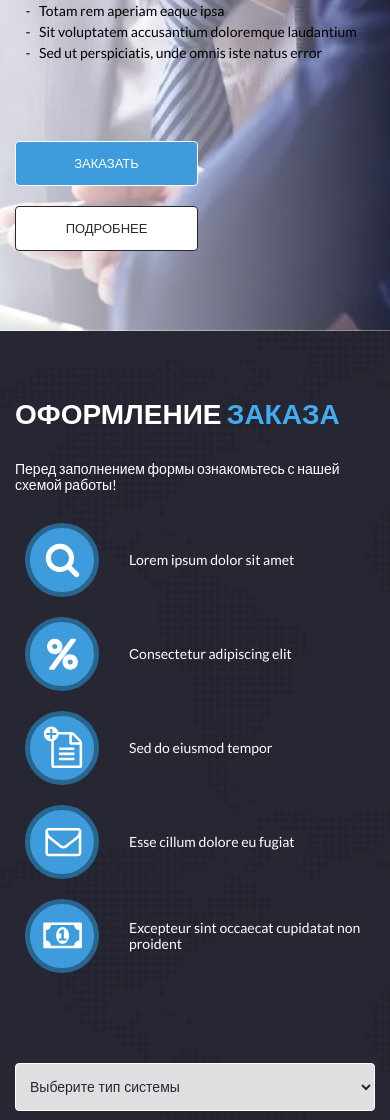
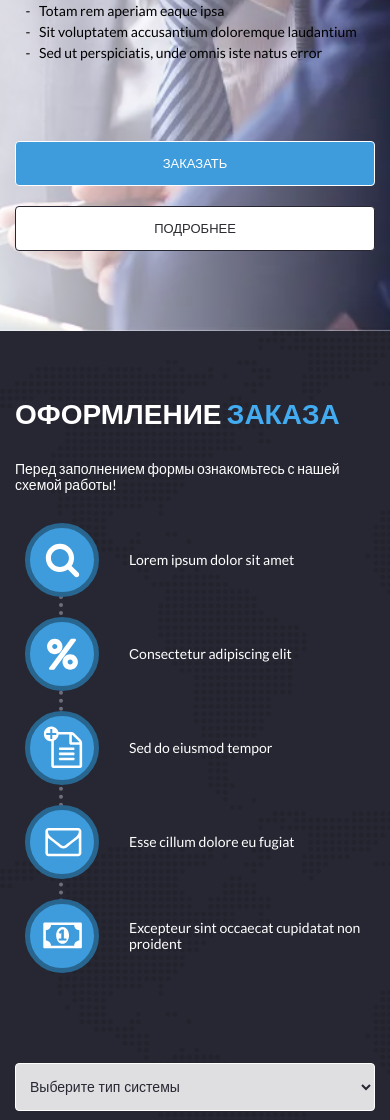
Before and after one commit to tati-b127/lorem-test, a plain HTML site: page index.html in a window 390 px wide. Shown: the part 340-1460 px from the top of the page. Drawn offline with Linux system fonts and the light colour scheme.

Commit message:
dotted border order list

```diff
--- a/src/styles/style.css
+++ b/src/styles/style.css
@@ -324,8 +324,17 @@ input {
     align-items: flex-start;
     justify-content: space-between;
     margin-bottom: 80px;
+    position: relative;
 }
-
+.order__list::after {
+    position: absolute;
+    content: '';
+    width: calc(100% - 100px);
+    border-bottom: 10px dotted var(--color6F6D7B);
+    height: 10px;
+    margin: 0 50px;
+    top: 50px;
+}
 .order__item {
     display: flex;
     flex-direction: column;
@@ -333,6 +342,7 @@ input {
     max-width: 210px;
     width: 210px;
     padding: 10px;
+    z-index: 10;
 }
 
 .order__icon {
@@ -614,6 +624,12 @@ input[type=range]::-moz-range-thumb {
         flex-wrap: wrap;
         justify-content: center;
     }
+    .order__item {
+        width: 160px;
+    }
+    .order__list::after {
+        content: none;
+    }
 }
 
 @media (max-width: 768px) {
@@ -752,14 +768,23 @@ input[type=range]::-moz-range-thumb {
     }
 
     .business__actions {
+        width: 100%;
         flex-direction: column;
         align-items: flex-start;
     }
-
+    .business__btn {
+        width: 100%;
+    }
     .business__btn_order {
         margin-bottom: 20px;
     }
-
+    .business__btn:first-child {
+        margin-right: 0;
+    }
+    .order__btn {
+        width: 100%;
+        grid-column: 1 /span 3;
+    }
     .form__inputs {
         grid-template-columns: 1fr;
     }
@@ -791,6 +816,14 @@ input[type=range]::-moz-range-thumb {
         flex-direction: column;
         justify-content: center;
         align-items: flex-start;
+    }
+    .order__list::after {
+        content: "";
+        border-right: 4px dotted var(--color6F6D7B);
+        height: calc(100% - 74px);
+        border-bottom: unset ;
+        width: 4px;
+        margin: 0 40px;
     }
 
     .order__item {
```
